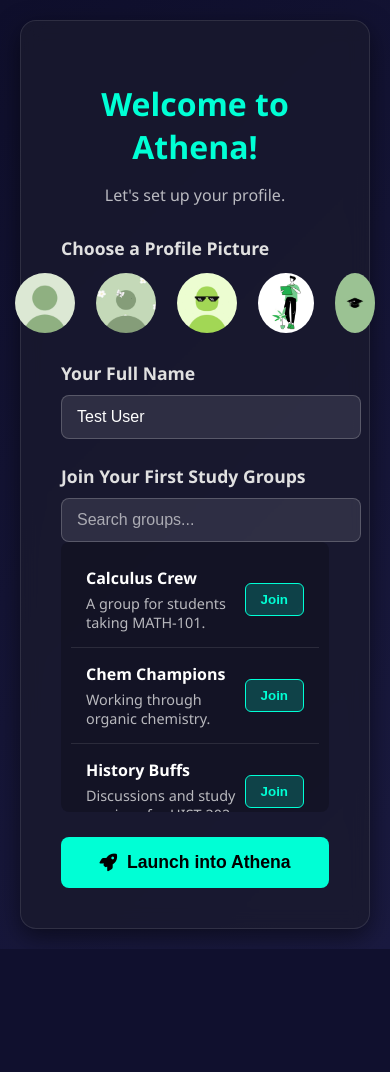
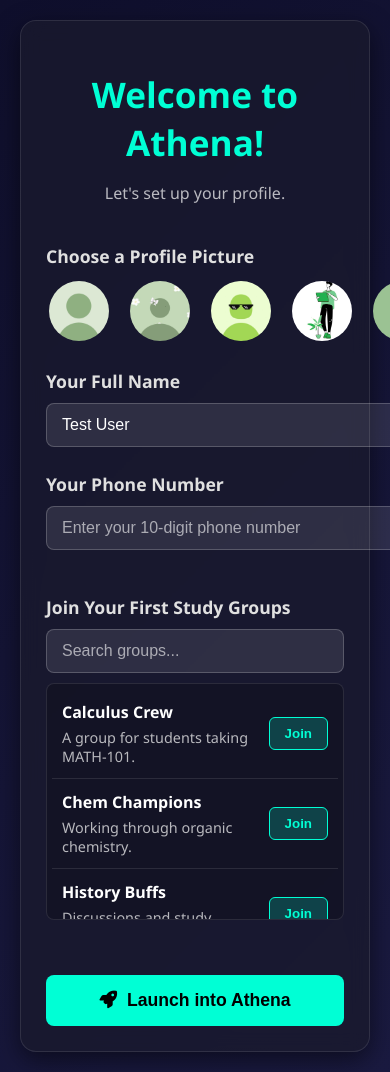
Before and after one commit to Abhinav022569/miniproject, a PHP site: page /users/first_time/first_time_setup.php in a window 390 px wide; the page is wider, and only the part inside the window is pictured. Before the commit the page ends 949 px from the top of that part, so only its background shows below. Run offline with PHP 8.4, Linux system fonts and the light colour scheme; a user stored in the database is signed in; data comes from the database, SQL or seed files in the repository.

Commit message:
removed phone number from registration page to first_fime page

```diff
--- a/users/first_time/first_time_setup.php
+++ b/users/first_time/first_time_setup.php
@@ -1,9 +1,7 @@
 <?php
 session_start();
-// The connect.php file is two directories up from the current location.
 require '../connect.php';
 
-// If the user is not logged in, redirect them to the login page.
 if (!isset($_SESSION['user_id'])) {
     header("Location: ../login_page.php");
     exit();
@@ -11,7 +9,6 @@ if (!isset($_SESSION['user_id'])) {
 
 $user_id = $_SESSION['user_id'];
 
-// Fetch the user's current name to pre-fill the input field.
 $user_query = "SELECT name FROM users WHERE user_id = ?";
 $stmt_user = $conn->prepare($user_query);
 $stmt_user->bind_param("i", $user_id);
@@ -20,7 +17,6 @@ $user_result = $stmt_user->get_result();
 $user = $user_result->fetch_assoc();
 $stmt_user->close();
 
-// Fetch all approved study groups for the user to join.
 $groups_query = "SELECT group_id, group_name, description FROM study_group WHERE approved = 1 ORDER BY group_name ASC";
 $groups_result = $conn->query($groups_query);
 
@@ -32,9 +28,7 @@ $conn->close();
     <meta charset="UTF-8">
     <meta name="viewport" content="width=device-width, initial-scale=1.0">
     <title>Welcome to Athena! - Setup</title>
-    <!-- Link to the new stylesheet for this page. -->
     <link rel="stylesheet" href="setup_style.css">
-    <!-- Font Awesome for icons. -->
     <link rel="stylesheet" href="https://cdnjs.cloudflare.com/ajax/libs/font-awesome/6.0.0-beta3/css/all.min.css">
 </head>
 <body>
@@ -44,9 +38,11 @@ $conn->close();
                 <h1>Welcome to Athena!</h1>
                 <p>Let's set up your profile.</p>
             </div>
-            <!-- The form will be submitted to save_setup.php to process the data. -->
             <form id="setup-form" action="save_setup.php" method="POST">
-                <!-- Section for choosing a profile picture. -->
+                <!-- NEW: Main content area with a two-column layout -->
+                <div class="setup-main-content">
+                    <!-- Left Column for Personal Info -->
+                    <div class="setup-column-left">
                         <div class="form-section">
                             <label>Choose a Profile Picture</label>
                             <div class="profile-pic-selector">
@@ -54,17 +50,20 @@ $conn->close();
                                     <img src="profile_pics/pic<?php echo $i; ?>.jpg" alt="Profile Picture <?php echo $i; ?>" class="profile-pic-option" data-pic="users/first_time/profile_pics/pic<?php echo $i; ?>.jpg">
                                 <?php endfor; ?>
                             </div>
-                    <!-- A hidden input to store the path of the selected profile picture. -->
                             <input type="hidden" name="profile_pic_path" id="profile-pic-path-input" required>
                         </div>
-
-                <!-- Section for entering the user's full name. -->
                         <div class="form-section">
                             <label for="full-name">Your Full Name</label>
                             <input type="text" id="full-name" name="full_name" value="<?php echo htmlspecialchars($user['name'] ?? ''); ?>" placeholder="Enter your full name" required>
                         </div>
+                        <div class="form-section">
+                            <label for="phone-no">Your Phone Number</label>
+                            <input type="tel" id="phone-no" name="phone_no" placeholder="Enter your 10-digit phone number" required>
+                        </div>
+                    </div>
 
-                <!-- Section for joining study groups. -->
+                    <!-- Right Column for Study Groups -->
+                    <div class="setup-column-right">
                         <div class="form-section">
                             <label for="group-search">Join Your First Study Groups</label>
                             <input type="text" id="group-search" placeholder="Search groups...">
@@ -76,7 +75,6 @@ $conn->close();
                                                 <h4><?php echo htmlspecialchars($group['group_name']); ?></h4>
                                                 <p><?php echo htmlspecialchars($group['description']); ?></p>
                                             </div>
-                                    <!-- The join button will be handled by JavaScript. -->
                                             <button type="button" class="join-btn" data-group-id="<?php echo $group['group_id']; ?>">Join</button>
                                         </div>
                                     <?php endwhile; ?>
@@ -85,15 +83,15 @@ $conn->close();
                                 <?php endif; ?>
                             </div>
                         </div>
+                    </div>
+                </div>
 
-                <!-- The main submit button for the form. -->
                 <button type="submit" class="launch-btn">
                     <i class="fas fa-rocket"></i> Launch into Athena
                 </button>
             </form>
         </div>
     </div>
-    <!-- Link to the new JavaScript file for this page. -->
     <script src="setup_script.js"></script>
 </body>
 </html>
--- a/users/first_time/setup_style.css
+++ b/users/first_time/setup_style.css
@@ -14,13 +14,13 @@ body {
 /* The main container for the setup form. */
 .setup-container {
     width: 100%;
-    max-width: 700px;
+    max-width: 900px; /* Slightly increased max-width for better spacing */
 }
 
 /* The white-ish box that holds all the content. */
 .setup-box {
     background-color: rgba(26, 26, 46, 0.8);
-    padding: 40px;
+    padding: 40px 50px; /* Increased horizontal padding */
     border-radius: 16px;
     box-shadow: 0 8px 24px rgba(0, 0, 0, 0.5);
     border: 1px solid rgba(255, 255, 255, 0.1);
@@ -30,17 +30,31 @@ body {
 /* Header section with "Welcome to Athena!". */
 .setup-header {
     text-align: center;
-    margin-bottom: 30px;
+    margin-bottom: 40px; /* Increased margin */
 }
 
 .setup-header h1 {
     color: #00ffd5;
     margin-bottom: 10px;
+    font-size: 2.2rem; /* Slightly larger heading */
 }
 
 .setup-header p {
     font-size: 1rem;
     color: rgba(255, 255, 255, 0.7);
+}
+
+/* --- Two-Column Layout Styles --- */
+.setup-main-content {
+    display: flex;
+    gap: 70px; /* MODIFIED: Increased space between the two columns */
+    margin-bottom: 30px;
+    align-items: flex-start;
+}
+
+.setup-column-left,
+.setup-column-right {
+    flex: 1;
 }
 
 /* Styling for each section of the form (profile pic, name, groups). */
@@ -59,7 +73,7 @@ body {
 .profile-pic-selector {
     display: flex;
     gap: 15px;
-    justify-content: center;
+    justify-content: flex-start;
     margin-bottom: 15px;
 }
 
@@ -77,14 +91,13 @@ body {
     transform: scale(1.1);
 }
 
-/* Style for the selected profile picture. */
 .profile-pic-option.selected {
     border-color: #00ffd5;
     box-shadow: 0 0 15px rgba(0, 255, 213, 0.5);
 }
 
 /* General input field styling. */
-input[type="text"] {
+input[type="text"], input[type="tel"] {
     width: 100%;
     padding: 12px 15px;
     background-color: rgba(255, 255, 255, 0.1);
@@ -94,23 +107,33 @@ input[type="text"] {
     font-size: 1rem;
     outline: none;
     transition: border-color 0.3s ease;
+    box-sizing: border-box; /* Ensures padding is included in the width */
 }
 
-input[type="text"]::placeholder {
+input[type="text"]::placeholder, input[type="tel"]::placeholder {
     color: rgba(255, 255, 255, 0.6);
 }
 
-input[type="text"]:focus {
+input[type="text"]:focus, input[type="tel"]:focus {
     border-color: #00ffd5;
+}
+
+/* MODIFIED: Specific styling for the group search input */
+#group-search {
+    margin-bottom: 10px;
+    /* The calculation below subtracts the typical width of a scrollbar (17px)
+       to prevent the input from overflowing its container. */
+    width: calc(100% - 17px);
 }
 
 /* Styling for the list of study groups. */
 .study-groups-list {
-    max-height: 250px;
+    height: 225px;
     overflow-y: auto;
     background-color: rgba(0, 0, 0, 0.2);
     border-radius: 8px;
-    padding: 10px;
+    padding: 5px;
+    border: 1px solid rgba(255, 255, 255, 0.1);
 }
 
 /* Custom scrollbar for the groups list. */
@@ -134,11 +157,15 @@ input[type="text"]:focus {
     display: flex;
     justify-content: space-between;
     align-items: center;
-    padding: 15px;
+    padding: 12px 10px;
     border-bottom: 1px solid rgba(255, 255, 255, 0.1);
 }
 .group-item:last-child {
     border-bottom: none;
+}
+
+.group-info {
+    padding-right: 10px;
 }
 
 .group-info h4 {
@@ -162,6 +189,7 @@ input[type="text"]:focus {
     cursor: pointer;
     font-weight: bold;
     transition: all 0.3s ease;
+    flex-shrink: 0;
 }
 
 .join-btn:hover {
@@ -200,3 +228,17 @@ input[type="text"]:focus {
     background-color: #00c8aa;
     transform: translateY(-2px);
 }
+
+/* Responsive adjustments for smaller screens */
+@media (max-width: 768px) {
+    .setup-main-content {
+        flex-direction: column;
+        gap: 20px;
+    }
+    .setup-box {
+        padding: 25px;
+    }
+    #group-search {
+        width: 100%; /* On smaller screens, the scrollbar might not be persistent, so we can go back to full width */
+    }
+}
--- a/users/registration/registeration.php
+++ b/users/registration/registeration.php
@@ -12,7 +12,7 @@
       <ul class="nav-links">
         <li><a href="../../index.php">Home</a></li>
         <li><a href="../../index.php#about">About</a></li>
-        <li><a href="../../index.php#services">Features</a></li>
+        <li><a href="../../index.php#services">Services</a></li>
         <li><a href="../../index.php#contact">Contact</a></li>
       </ul>
     </nav>
@@ -33,9 +33,6 @@
             <input type="email" name="email" placeholder="Email" required>
           </div>
           <div class="input-group">
-            <input type="tel" name="phone_no" placeholder="Phone Number" required>
-          </div>
-          <div class="input-group">
             <input type="password" name="password" placeholder="Password" required>
           </div>
           <button type="submit" class="login-btn">Register</button>
```
Also changed, not shown: users/first_time/save_setup.php (+12 -4 lines), users/registration/user_register.php (+6 -14 lines). Lines whose indentation alone changed are shown as unchanged.
